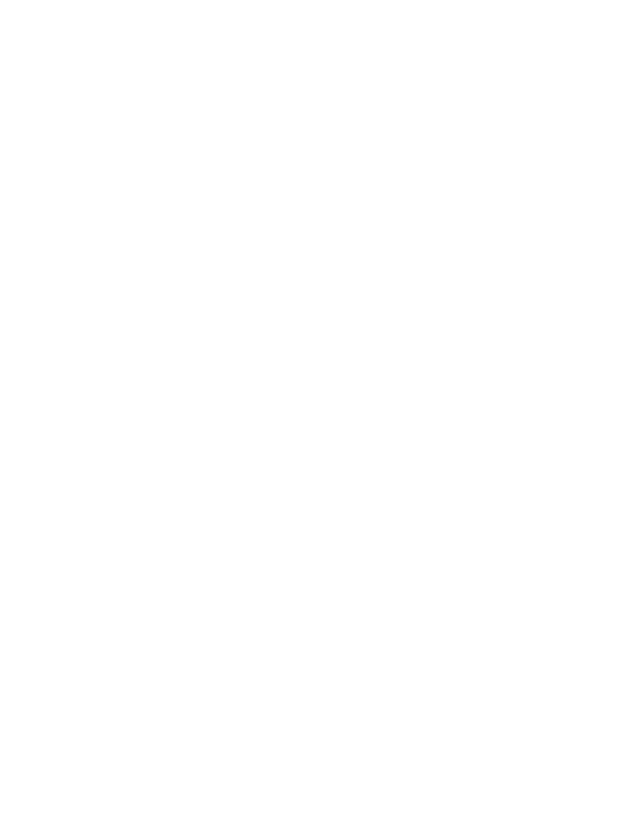
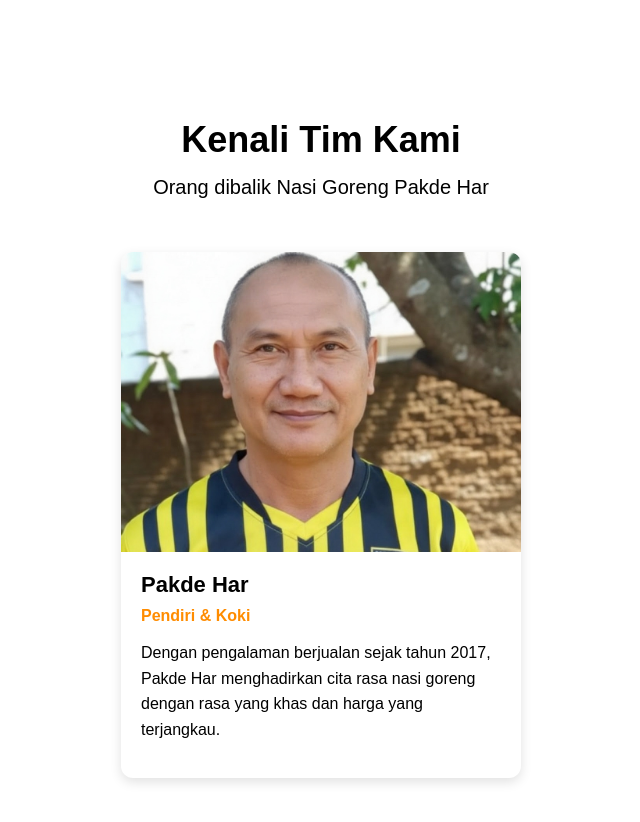
Before and after one commit to ChrisGit889/Pakde_Har_Go_Digital, a Next.js app: page /tentangKami in a window 1280 px wide. Shown: the part 2184-3006 px from the top of the page, without its empty margins (319-959 px from the left). Before the commit the page ends 2262 px from the top, so only its background shows below. Built offline with nearby package versions, Linux system fonts and the light colour scheme.

Commit message:
Tentang Kami - Kenali Tim Kami

```diff
--- a/src/app/tentangKami/page.tsx
+++ b/src/app/tentangKami/page.tsx
@@ -7,6 +7,7 @@ export default function Menu() {
     <div className={styles.container}>
       <NavbarComponents />
 
+      {/* HERO SECTION */}
       <div className={styles.container2}>
         <h1 className={styles.judulHalaman}>
           Cerita di Balik Nasi Goreng <span className={styles.kuning}>Pakde Har</span>
@@ -49,6 +50,7 @@ export default function Menu() {
         />
       </a>
 
+      {/* STORY SECTION */}
       <div
         style={{
           maxWidth: "900px",
@@ -106,8 +108,9 @@ export default function Menu() {
           tetap berkomitmen menyajikan rasa autentik dan suasana akrab yang telah menjadi ciri khas kami
           sejak awal.
         </p>
-            </div>
+      </div>
 
+      {/* BERITA SECTION */}
       <div
         style={{
           marginTop: "100px",
@@ -124,6 +127,7 @@ export default function Menu() {
         >
           Berita Harian Kami
         </h2>
+
         <p
           style={{
             fontSize: "20px",
@@ -144,12 +148,14 @@ export default function Menu() {
           padding: "0 20px",
         }}
       >
+        {/* Kartu 1 */}
         <div
           style={{
             width: "330px",
             borderRadius: "12px",
             boxShadow: "0 4px 10px rgba(0,0,0,0.1)",
             overflow: "hidden",
+            backgroundColor: "white",
           }}
         >
           <img src="/images/Gerobak_Pakde.jpg" style={{ width: "100%", height: "200px", objectFit: "cover" }} />
@@ -175,12 +181,14 @@ export default function Menu() {
           </div>
         </div>
 
+        {/* Kartu 2 */}
         <div
           style={{
             width: "330px",
             borderRadius: "12px",
             boxShadow: "0 4px 10px rgba(0,0,0,0.1)",
             overflow: "hidden",
+            backgroundColor: "white",
           }}
         >
           <img src="/images/Gerobak_Pakde.jpg" style={{ width: "100%", height: "200px", objectFit: "cover" }} />
@@ -206,12 +214,14 @@ export default function Menu() {
           </div>
         </div>
 
+        {/* Kartu 3 */}
         <div
           style={{
             width: "330px",
             borderRadius: "12px",
             boxShadow: "0 4px 10px rgba(0,0,0,0.1)",
             overflow: "hidden",
+            backgroundColor: "white",
           }}
         >
           <img src="/images/Gerobak_Pakde.jpg" style={{ width: "100%", height: "200px", objectFit: "cover" }} />
@@ -254,6 +264,98 @@ export default function Menu() {
         </button>
       </div>
 
+      {/* KENALI TIM KAMI */}
+      <div
+        style={{
+          marginTop: "120px",
+          textAlign: "center",
+        }}
+      >
+        <h2
+          style={{
+            fontSize: "36px",
+            fontWeight: 700,
+            marginBottom: "10px",
+            color: "#000",
+          }}
+        >
+          Kenali Tim Kami
+        </h2>
+
+        <p
+          style={{
+            fontSize: "20px",
+            color: "#000",
+            marginBottom: "50px",
+          }}
+        >
+          Orang dibalik Nasi Goreng Pakde Har
+        </p>
+      </div>
+
+      <div
+        style={{
+          display: "flex",
+          justifyContent: "center",
+          padding: "0 20px",
+          marginBottom: "80px",
+        }}
+      >
+        <div
+          style={{
+            width: "400px",
+            borderRadius: "12px",
+            boxShadow: "0 4px 12px rgba(0,0,0,0.12)",
+            overflow: "hidden",
+            backgroundColor: "white",
+          }}
+        >
+          <img
+            src="/images/Wajah_Pakde.jpg"
+            style={{
+              width: "100%",
+              height: "300px",
+              objectFit: "cover",
+            }}
+          />
+
+          <div style={{ padding: "20px", textAlign: "left" }}>
+            <h3
+              style={{
+                fontSize: "22px",
+                fontWeight: 700,
+                color: "#000",
+                marginBottom: "6px",
+              }}
+            >
+              Pakde Har
+            </h3>
+
+            <p
+              style={{
+                fontSize: "16px",
+                color: "#ff8c00",
+                fontWeight: 600,
+                marginBottom: "12px",
+              }}
+            >
+              Pendiri & Koki
+            </p>
+
+            <p
+              style={{
+                fontSize: "16px",
+                color: "#000",
+                lineHeight: 1.6,
+              }}
+            >
+              Dengan pengalaman berjualan sejak tahun 2017, Pakde Har menghadirkan cita rasa nasi
+              goreng dengan rasa yang khas dan harga yang terjangkau.
+            </p>
+          </div>
+        </div>
+      </div>
+
     </div>
   );
 }
```
